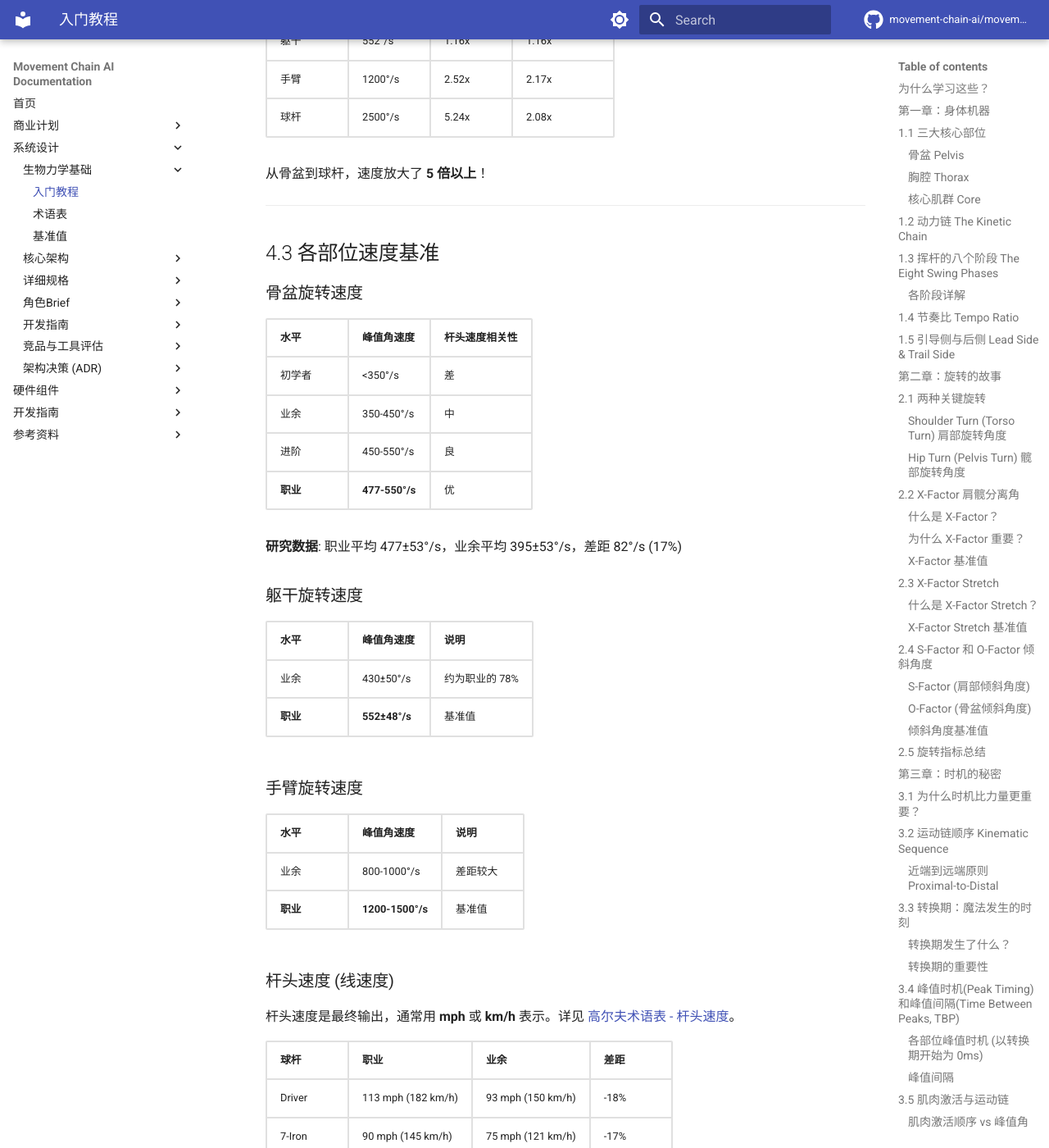
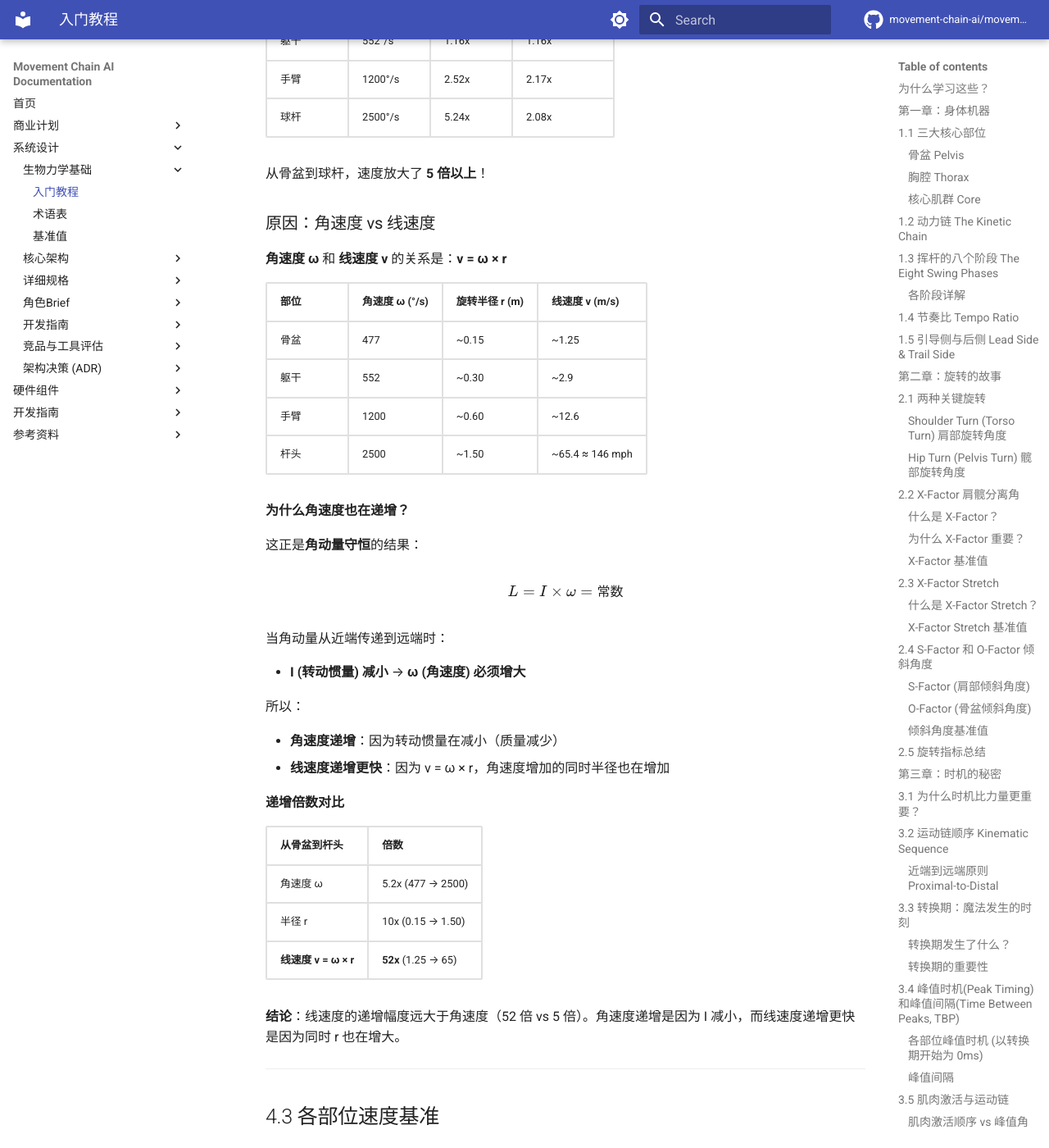
Before and after one commit to movement-chain-ai/movement-chain-docs, an MkDocs documentation site: the page built from docs/zh/design/foundations/biomechanics-101.md, in a window 1280 px wide and 1400 px high, scrolled down 21273 px. Shown: the whole window at 82% size. Built offline with MkDocs 1.6.1 and Material for MkDocs 9.7.7, drawn with Linux system fonts in a browser that asks for light colours; comment, search, counter and statistics services are not loaded; the version menu is left out.

Commit message:
docs: 添加角速度递增原因分析 (角速度 vs 线速度)
🤖 Generated with [Claude Code](https://claude.com/claude-code)

Co-Authored-By: Claude Opus 4.5 <noreply@anthropic.com>

```diff
--- a/docs/zh/design/foundations/biomechanics-101.md
+++ b/docs/zh/design/foundations/biomechanics-101.md
@@ -823,6 +823,42 @@ $$
 
 从骨盆到球杆，速度放大了 **5 倍以上**！
 
+### 原因：角速度 vs 线速度
+
+**角速度 ω** 和 **线速度 v** 的关系是：**v = ω × r**
+
+| 部位 | 角速度 ω (°/s) | 旋转半径 r (m) | 线速度 v (m/s) |
+|------|----------------|----------------|----------------|
+| 骨盆 | 477 | ~0.15 | ~1.25 |
+| 躯干 | 552 | ~0.30 | ~2.9 |
+| 手臂 | 1200 | ~0.60 | ~12.6 |
+| 杆头 | 2500 | ~1.50 | ~65.4 ≈ 146 mph |
+
+**为什么角速度也在递增？**
+
+这正是**角动量守恒**的结果：
+
+$$L = I \times \omega = \text{常数}$$
+
+当角动量从近端传递到远端时：
+
+- **I (转动惯量) 减小** → **ω (角速度) 必须增大**
+
+所以：
+
+- **角速度递增**：因为转动惯量在减小（质量减少）
+- **线速度递增更快**：因为 v = ω × r，角速度增加的同时半径也在增加
+
+**递增倍数对比**
+
+| 从骨盆到杆头 | 倍数 |
+|--------------|------|
+| 角速度 ω | 5.2x (477 → 2500) |
+| 半径 r | 10x (0.15 → 1.50) |
+| **线速度 v = ω × r** | **52x** (1.25 → 65) |
+
+**结论**：线速度的递增幅度远大于角速度（52 倍 vs 5 倍）。角速度递增是因为 I 减小，而线速度递增更快是因为同时 r 也在增大。
+
 ---
 
 ## 4.3 各部位速度基准
```
Also changed, not shown: other parts of docs/zh/design/foundations/biomechanics-101.md (+1 -1 lines).
